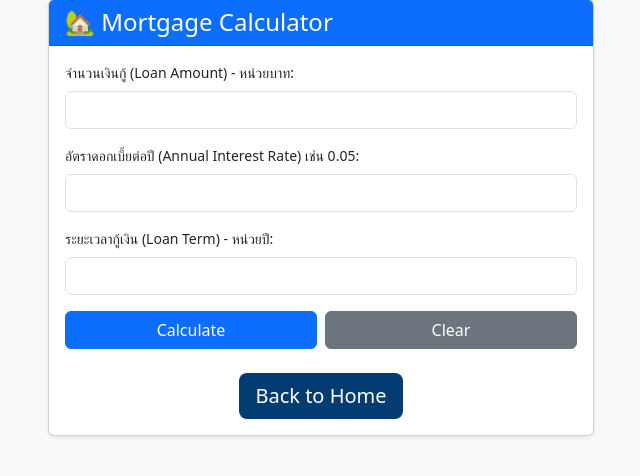
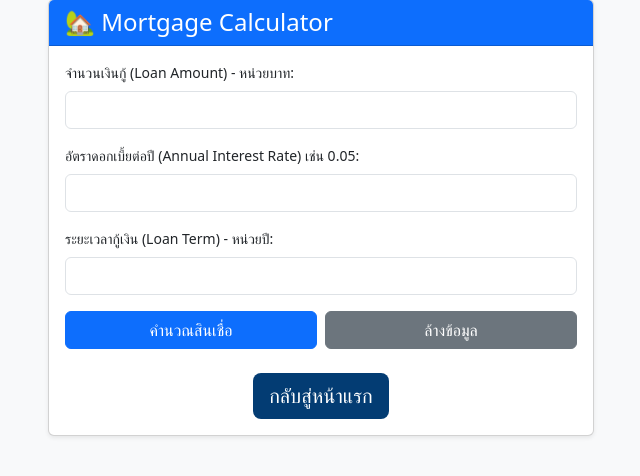
Before and after one commit to jannajchan/my-calc-app, a Flask app: page /mortgage in a window 1280 px wide. Shown: the part 49-525 px from the top of the page, without its empty margins (319-959 px from the left). Run offline with Flask 3, Linux system fonts and the light colour scheme.

Commit message:
Commit 15 May 2025 at 4.54 PM (Improve currency formatting with commas)

```diff
--- a/cs_calculators/templates/mortgage.html
+++ b/cs_calculators/templates/mortgage.html
@@ -3,7 +3,7 @@
 <head>
     <meta charset="UTF-8">
     <meta name="viewport" content="width=device-width, initial-scale=1">
-    <title>Mortgage Calculator (คำนวนสินเชื่อ)</title>
+    <title>Mortgage Calculator (คำนวณสินเชื่อ)</title>
     <link rel="stylesheet" href="https://cdn.jsdelivr.net/npm/bootstrap@5.3.3/dist/css/bootstrap.min.css">
     <link rel="stylesheet" href="{{ url_for('static', filename='styles.css') }}"> <!-- Make sure that CSS link comes after the Bootstrap -->
     <link rel="icon" type="image/x-icon" href="/static/favicon.ico">
@@ -31,19 +31,19 @@
                                 <input type="number" class="form-control" name="years" id="years" value="{{ request.form.years or '' }}" required>
                             </div>
                             <div class="d-flex justify-content-between">
-                                <button type="submit" class="btn btn-primary w-50 me-2">Calculate</button>
-                                <a href="{{ url_for('index') }}" class="btn btn-secondary w-50">Clear</a>
+                                <button type="submit" class="btn btn-primary w-50 me-2">คำนวณสินเชื่อ</button>
+                                <a href="{{ url_for('index') }}" class="btn btn-secondary w-50">ล้างข้อมูล</a>
                             </div>
                             <div class="text-center mt-4">
-                                <a href="{{ url_for('home') }}" class="btn btn-custom-blue btn-lg">Back to Home</a>
+                                <a href="{{ url_for('home') }}" class="btn btn-custom-blue btn-lg">กลับสู่หน้าแรก</a>
                             </div>
                         </form>
                         {% if result %}
                         <div class="alert alert-success mt-4">
-                            <h5 class="text-center">📊 Result</h5>
-                            <p><strong>Monthly Payment:</strong> ${{ "{:.2f}".format(result.monthly_payment) }}</p>
-                            <p><strong>Total Payment:</strong> ${{ "{:.2f}".format(result.total_payment) }}</p>
-                            <p><strong>Total Interest:</strong> ${{ "{:.2f}".format(result.total_interest) }}</p>
+                            <h5 class="text-center">📊 ผลการคำนวณ (Calculation Result)</h5><br/>
+                            <p><strong>ค่าผ่อนชำระรายเดือน:</strong> ฿{{ "{:,.2f}".format(result.monthly_payment) }}<br/><strong>(Monthly Payment)</strong></p>
+                            <p><strong>ยอดผ่อนชำระทั้งหมด:</strong> ฿{{ "{:,.2f}".format(result.total_payment) }}<br/><strong>(Total Payment)</strong></p>
+                            <p><strong>ยอดดอกเบี้ยทั้งหมด:</strong> ฿{{ "{:,.2f}".format(result.total_interest) }}<br/><strong>(Total Interest)</strong></p>
                         </div>
                         {% endif %}
                     </div>
```
